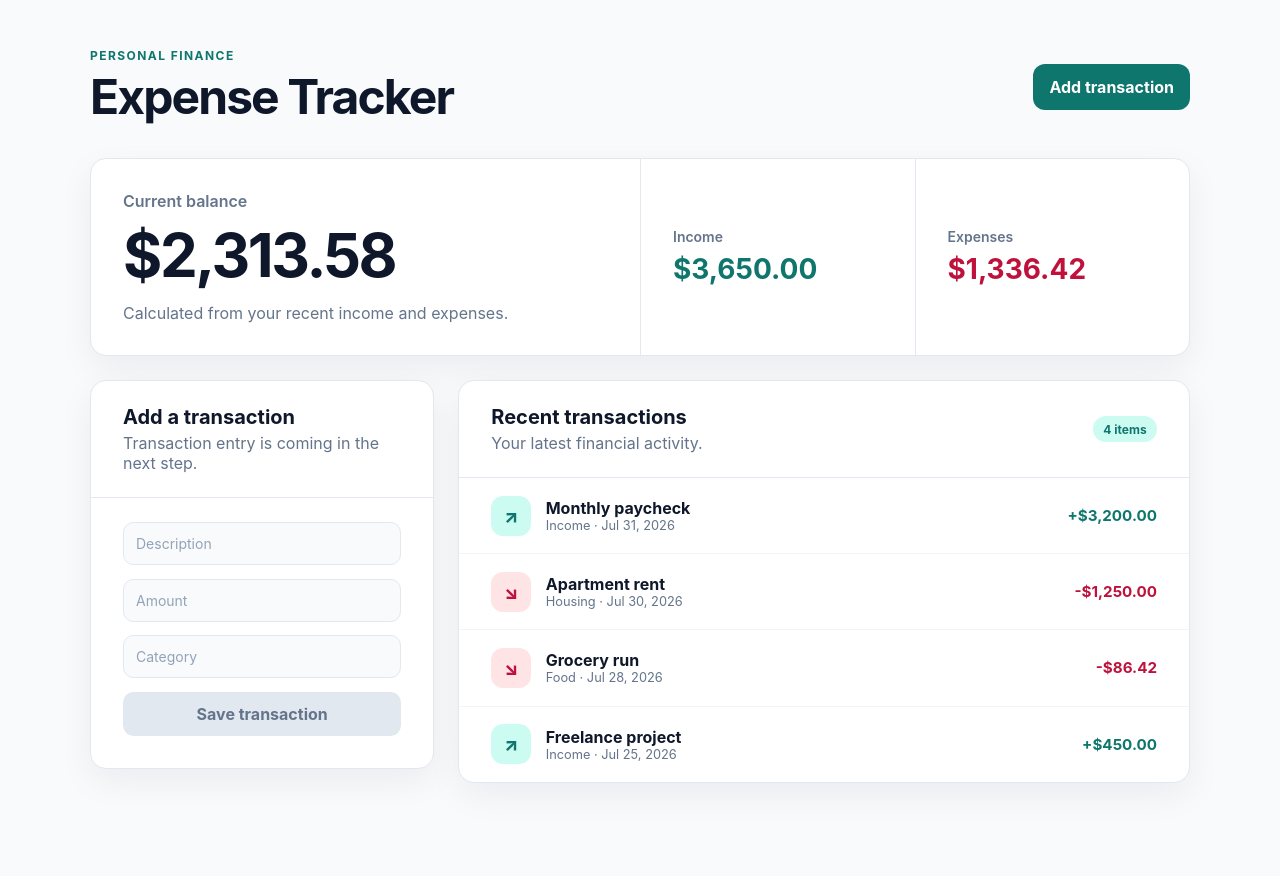
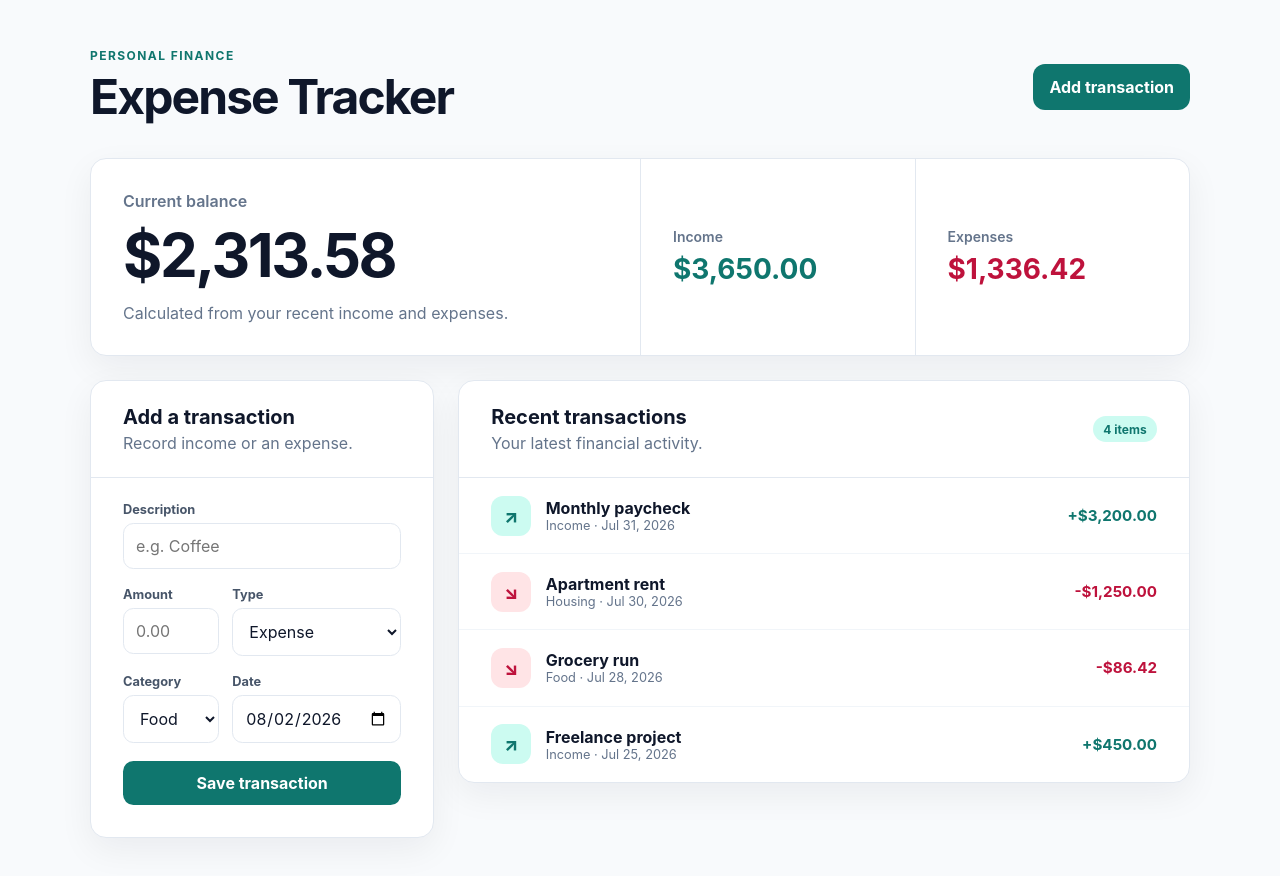
Before and after one commit to navinrtnk/personal-expense-tracker, a React (Vite) app: page / in a window 1280 px wide. Shown: the top 876 px of the page. Before the commit the page ends 831 px from the top, so only its background shows below. Built offline with nearby package versions, Linux system fonts and the light colour scheme.

Commit message:
feat: add working transaction form

```diff
--- a/src/App.css
+++ b/src/App.css
@@ -146,30 +146,68 @@ main {
   font-size: 1.25rem;
 }
 
-.form-preview {
+.transaction-entry-form {
   display: grid;
-  gap: 0.85rem;
+  grid-template-columns: 1fr 1fr;
+  gap: 0.45rem 0.85rem;
   padding: 1.5rem 2rem 2rem;
 }
 
-.form-preview span {
+.transaction-entry-form label {
   display: block;
+  margin-bottom: 0.4rem;
+  color: #475569;
+  font-size: 0.8rem;
+  font-weight: 700;
+}
+
+.full-width-field,
+.transaction-entry-form .form-error,
+.transaction-entry-form button {
+  grid-column: 1 / -1;
+}
+
+.transaction-entry-form input,
+.transaction-entry-form select {
+  width: 100%;
+  margin-bottom: 0.65rem;
   border: 1px solid #e2e8f0;
   border-radius: 0.65rem;
   padding: 0.75rem;
-  color: #94a3b8;
-  background: #f8fafc;
-  font-size: 0.875rem;
+  color: #0f172a;
+  background: #ffffff;
 }
 
-.form-preview button {
+.transaction-entry-form input:focus,
+.transaction-entry-form select:focus {
+  border-color: #0f766e;
+  outline: 3px solid #ccfbf1;
+}
+
+.transaction-entry-form button {
   border: 0;
   border-radius: 0.65rem;
   padding: 0.75rem;
-  color: #64748b;
-  background: #e2e8f0;
+  color: #ffffff;
+  background: #0f766e;
   font: inherit;
   font-weight: 700;
+  cursor: pointer;
+}
+
+.transaction-entry-form button:hover {
+  background: #115e59;
+}
+
+.transaction-entry-form button:focus-visible {
+  outline: 3px solid #5eead4;
+  outline-offset: 3px;
+}
+
+.form-error {
+  margin-bottom: 0.35rem;
+  color: #be123c;
+  font-size: 0.8rem;
 }
 
 .transaction-list-heading {
@@ -291,7 +329,7 @@ main {
   .balance-card,
   .summary-stat,
   .section-heading,
-  .form-preview,
+  .transaction-entry-form,
   .transaction-item {
     padding-right: 1.25rem;
     padding-left: 1.25rem;
--- a/src/App.jsx
+++ b/src/App.jsx
@@ -1,3 +1,4 @@
+import { useRef, useState } from 'react'
 import './App.css'
 import Summary from './components/Summary'
 import TransactionForm from './components/TransactionForm'
@@ -39,6 +40,20 @@ const sampleTransactions = [
 ]
 
 function App() {
+  const [transactions, setTransactions] = useState(sampleTransactions)
+  const descriptionInputRef = useRef(null)
+
+  function handleAddTransaction(transaction) {
+    setTransactions((currentTransactions) => [
+      { ...transaction, id: crypto.randomUUID() },
+      ...currentTransactions,
+    ])
+  }
+
+  function focusTransactionForm() {
+    descriptionInputRef.current?.focus()
+  }
+
   return (
     <div className="app-shell">
       <header className="app-header">
@@ -46,16 +61,23 @@ function App() {
           <p className="eyebrow">Personal finance</p>
           <h1>Expense Tracker</h1>
         </div>
-        <button className="primary-button" type="button">
+        <button
+          className="primary-button"
+          type="button"
+          onClick={focusTransactionForm}
+        >
           Add transaction
         </button>
       </header>
 
       <main>
-        <Summary transactions={sampleTransactions} />
+        <Summary transactions={transactions} />
         <div className="content-grid">
-          <TransactionForm />
-          <TransactionList transactions={sampleTransactions} />
+          <TransactionForm
+            descriptionInputRef={descriptionInputRef}
+            onAddTransaction={handleAddTransaction}
+          />
+          <TransactionList transactions={transactions} />
         </div>
       </main>
     </div>
--- a/src/components/TransactionForm.jsx
+++ b/src/components/TransactionForm.jsx
@@ -1,18 +1,148 @@
-function TransactionForm() {
+import { useState } from 'react'
+
+const today = new Date()
+const localDate = `${today.getFullYear()}-${String(today.getMonth() + 1).padStart(2, '0')}-${String(
+  today.getDate(),
+).padStart(2, '0')}`
+
+const initialFormData = {
+  description: '',
+  amount: '',
+  type: 'expense',
+  category: 'Food',
+  date: localDate,
+}
+
+const categories = ['Food', 'Housing', 'Transportation', 'Entertainment', 'Income', 'Other']
+
+function TransactionForm({ descriptionInputRef, onAddTransaction }) {
+  const [formData, setFormData] = useState(initialFormData)
+  const [error, setError] = useState('')
+
+  function handleChange(event) {
+    const { name, value } = event.target
+
+    setFormData((currentFormData) => ({
+      ...currentFormData,
+      [name]: value,
+    }))
+    setError('')
+  }
+
+  function handleTypeChange(event) {
+    const type = event.target.value
+
+    setFormData((currentFormData) => ({
+      ...currentFormData,
+      type,
+      category: type === 'income' ? 'Income' : 'Food',
+    }))
+    setError('')
+  }
+
+  function handleSubmit(event) {
+    event.preventDefault()
+
+    const description = formData.description.trim()
+    const amount = Number(formData.amount)
+
+    if (!description || !Number.isFinite(amount) || amount <= 0) {
+      setError('Enter a description and an amount greater than zero.')
+      return
+    }
+
+    onAddTransaction({
+      ...formData,
+      description,
+      amount,
+    })
+    setFormData(initialFormData)
+    setError('')
+    descriptionInputRef.current?.focus()
+  }
+
   return (
     <section className="transaction-form" aria-labelledby="form-heading">
       <div className="section-heading">
         <h2 id="form-heading">Add a transaction</h2>
-        <p>Transaction entry is coming in the next step.</p>
+        <p>Record income or an expense.</p>
       </div>
-      <div className="form-preview" aria-hidden="true">
-        <span>Description</span>
-        <span>Amount</span>
-        <span>Category</span>
-        <button type="button" disabled>
-          Save transaction
-        </button>
-      </div>
+      <form className="transaction-entry-form" onSubmit={handleSubmit}>
+        <div className="form-field full-width-field">
+          <label htmlFor="description">Description</label>
+          <input
+            id="description"
+            name="description"
+            placeholder="e.g. Coffee"
+            ref={descriptionInputRef}
+            type="text"
+            value={formData.description}
+            onChange={handleChange}
+          />
+        </div>
+
+        <div className="form-field">
+          <label htmlFor="amount">Amount</label>
+          <input
+            id="amount"
+            min="0.01"
+            name="amount"
+            placeholder="0.00"
+            step="0.01"
+            type="number"
+            value={formData.amount}
+            onChange={handleChange}
+          />
+        </div>
+
+        <div className="form-field">
+          <label htmlFor="type">Type</label>
+          <select
+            id="type"
+            name="type"
+            value={formData.type}
+            onChange={handleTypeChange}
+          >
+            <option value="expense">Expense</option>
+            <option value="income">Income</option>
+          </select>
+        </div>
+
+        <div className="form-field">
+          <label htmlFor="category">Category</label>
+          <select
+            id="category"
+            name="category"
+            value={formData.category}
+            onChange={handleChange}
+          >
+            {categories.map((category) => (
+              <option key={category} value={category}>
+                {category}
+              </option>
+            ))}
+          </select>
+        </div>
+
+        <div className="form-field">
+          <label htmlFor="date">Date</label>
+          <input
+            id="date"
+            name="date"
+            type="date"
+            value={formData.date}
+            onChange={handleChange}
+          />
+        </div>
+
+        {error && (
+          <p className="form-error" role="alert">
+            {error}
+          </p>
+        )}
+
+        <button type="submit">Save transaction</button>
+      </form>
     </section>
   )
 }
```
Also changed, not shown: 3 other files (tests, documents, lock files or other folders).
